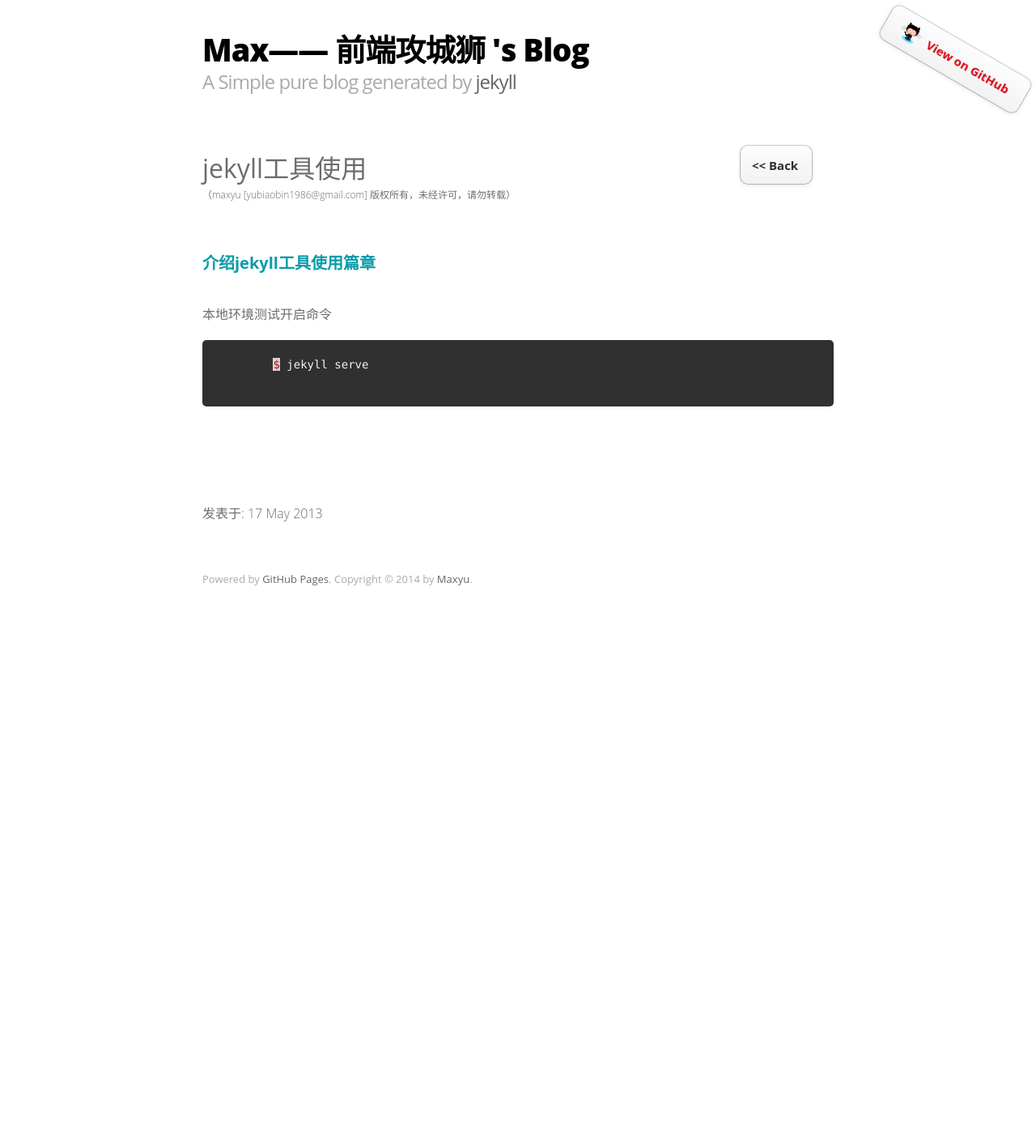
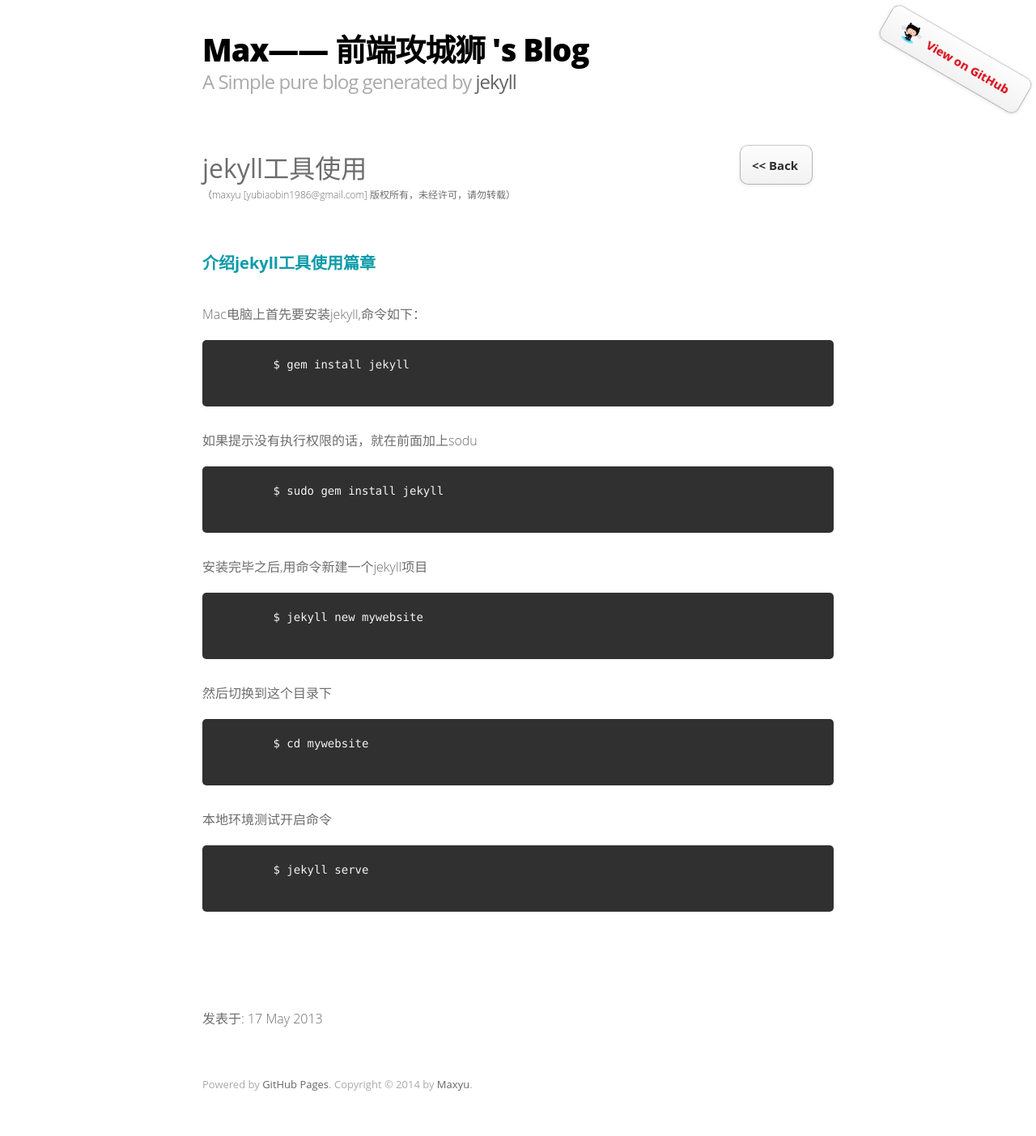
Before and after one commit to yubiaobin/yubiaobin.github.io, a Jekyll site: the page built from _posts/2013-05-17-jekyll-command-line.html, in a window 1280 px wide. Shown: the whole page at 81% size. Built offline with Jekyll 4.4.1, drawn with Linux system fonts in a browser that asks for light colours; comment, search, counter and statistics services are not loaded; before the commit the page ends 900 px from its top, so only the background shows below that.

Commit message:
modified jekyll blog

```diff
--- a/_posts/2013-05-17-jekyll-command-line.html
+++ b/_posts/2013-05-17-jekyll-command-line.html
@@ -7,10 +7,44 @@
 
 
 <h3>介绍jekyll工具使用篇章</h3>
+
+
+<p>Mac电脑上首先要安装jekyll,命令如下：</p>
+
+<p>
+	{% highlight html %}
+	$ gem install jekyll
+	{% endhighlight %}
+</p>
+
+<p>如果提示没有执行权限的话，就在前面加上sodu</p>
+
+<p>
+	{% highlight html %}
+	$ sudo gem install jekyll
+	{% endhighlight %}
+</p>
+
+<p>安装完毕之后,用命令新建一个jekyll项目</p>
+
+<p>
+	{% highlight html %}
+	$ jekyll new mywebsite
+	{% endhighlight %}
+</p>
+
+<p>然后切换到这个目录下</p>
+
+<p>
+	{% highlight html %}
+	$ cd mywebsite
+	{% endhighlight %}
+</p>
+
 <p>本地环境测试开启命令</p>
 
 <p>
-	{% highlight java  %}
+	{% highlight html  %}
 	$ jekyll serve
 	{% endhighlight %}
 </p>
```
